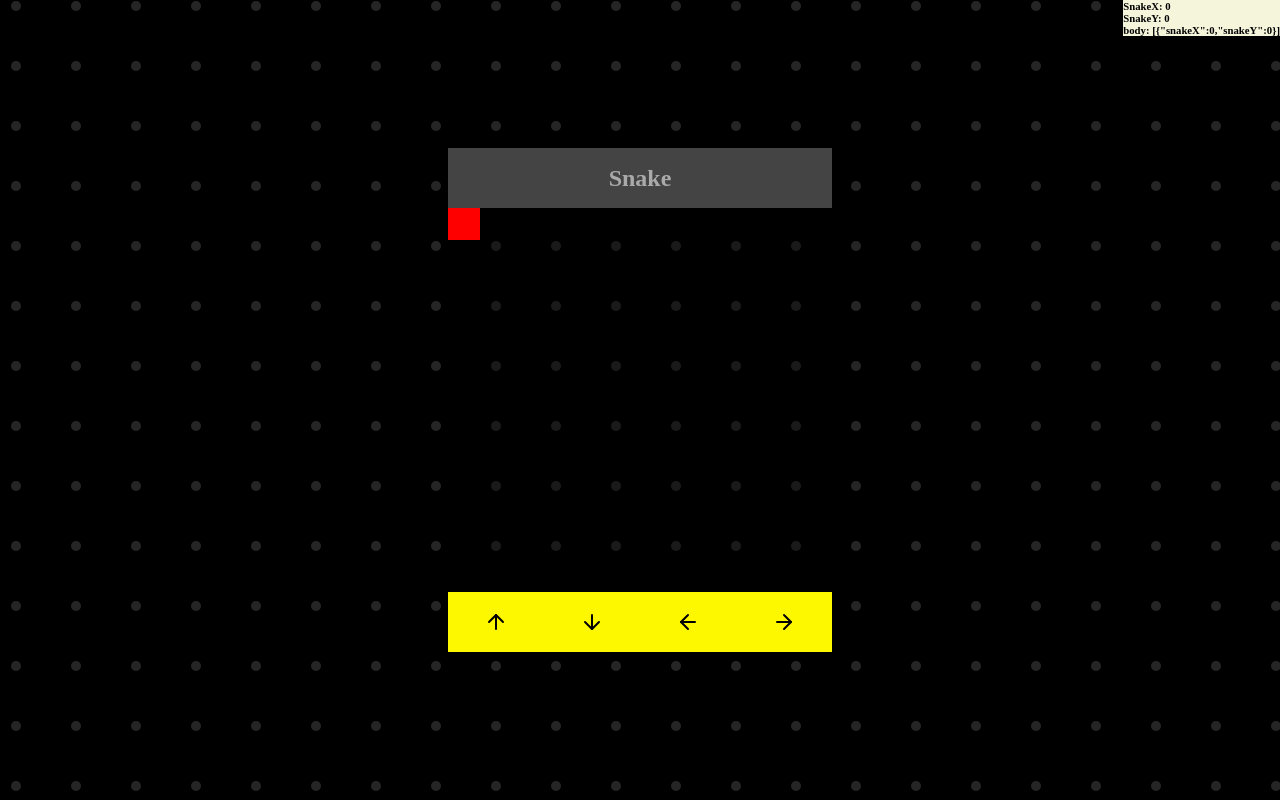
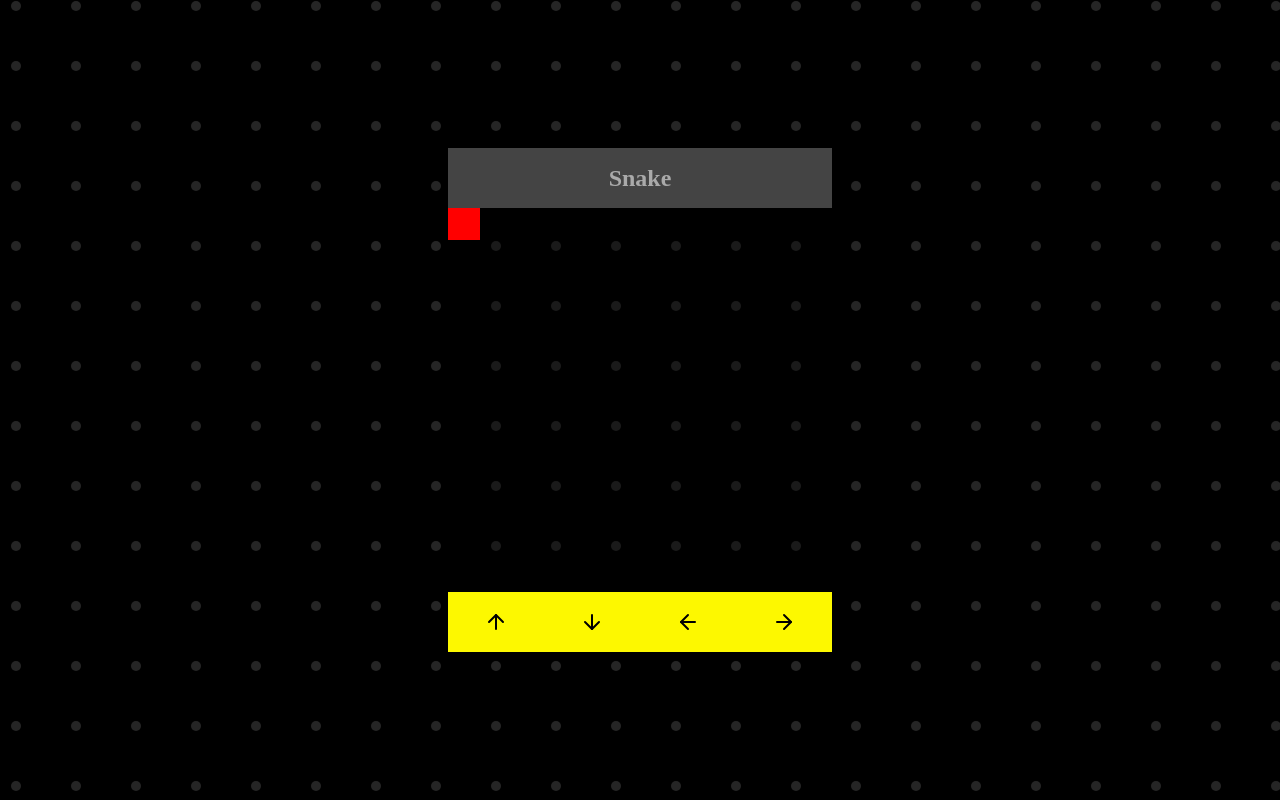
Before and after one commit to JosePhee03/SnakeGame, a React (Vite) app: page / in a window 1280 px wide. Built offline with nearby package versions, Linux system fonts and the light colour scheme.

Commit message:
🔥 Remove footer to CanvasSnake

```diff
--- a/src/components/canvas/CanvasSnake.tsx
+++ b/src/components/canvas/CanvasSnake.tsx
@@ -6,7 +6,6 @@ import SnakeContext, { SnakeContextType } from '../../context/SnakeContext'
 function CanvasSnake (): JSX.Element {
   const { Snake } = useContext(SnakeContext) as SnakeContextType
   const { body } = Snake
-  const { snakeX, snakeY } = body[0]
 
   return (
     <>
@@ -20,20 +19,8 @@ function CanvasSnake (): JSX.Element {
 
         ))}
       </Canvas>
-      <Footer>
-        <h6>SnakeX: {snakeX}</h6>
-        <h6>SnakeY: {snakeY}</h6>
-        <h6>body: {JSON.stringify(body)}</h6>
-      </Footer>
     </>
   )
 }
 
 export default CanvasSnake
-
-const Footer = styled.footer`
-  position: absolute;
-  top: 0;
-  right: 0;
-  background-color: beige;
-`
```
